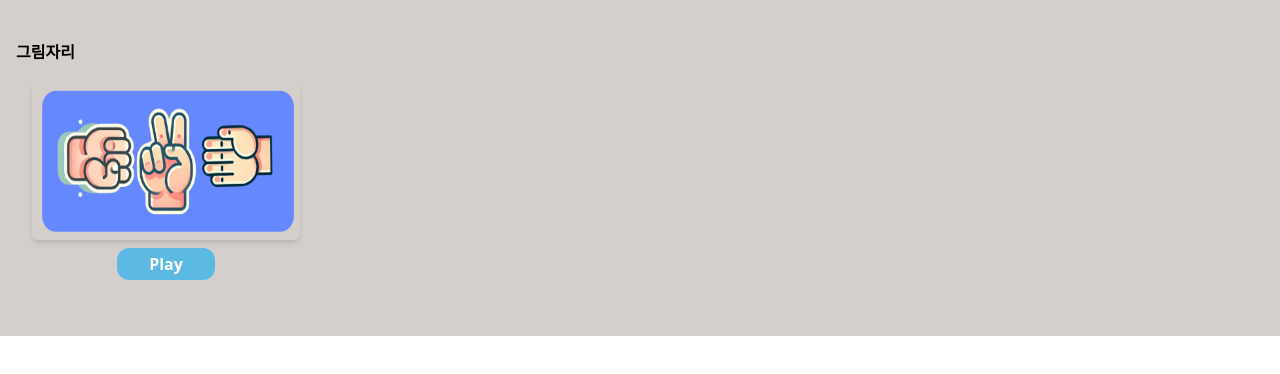
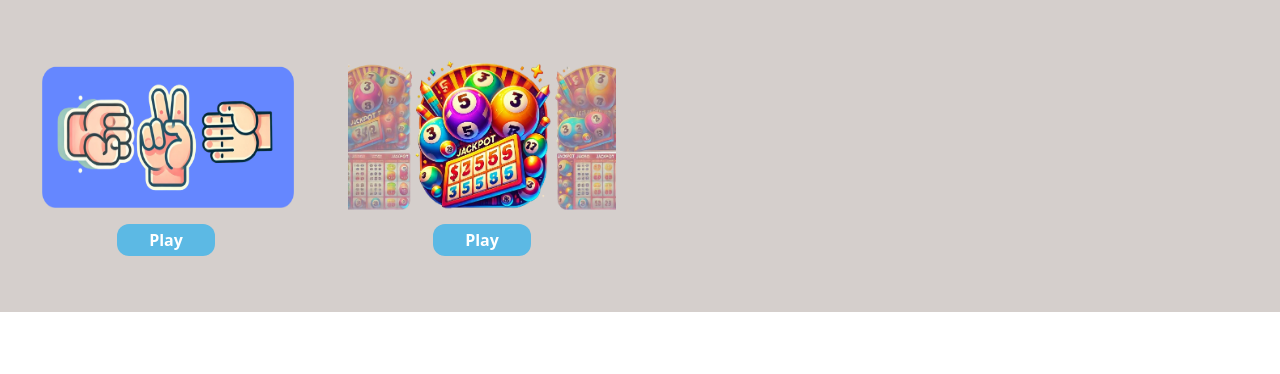
Before and after one commit to cjfal2/djp, a React (Vite) app in the folder front/: page / in a window 1280 px wide. Shown: the top 374 px of the page. Built offline with nearby package versions, Linux system fonts and the light colour scheme.

Commit message:
240723-로또페이지생성

```diff
--- a/front/src/App.tsx
+++ b/front/src/App.tsx
@@ -5,7 +5,7 @@ import RcpMain from "./rsp_game/RcpMain";
 
 export default function App() {
   return (
-    <>
+    <div className="bg-back">
       <BrowserRouter>
         <Routes>
           {/* 위에서부터 순서대로 찾아짐  */}
@@ -13,6 +13,6 @@ export default function App() {
           <Route path="/rsp" element={<RcpMain />} />
         </Routes>
       </BrowserRouter>
-    </>
+    </div>
   );
 }
--- /dev/null
+++ b/front/src/basic/gameMain.tsx
@@ -0,0 +1,12 @@
+import BackButton from "../basic/backButton";
+
+export default function LottoMain() {
+  return (
+    <div className="w-full">
+    <BackButton />
+    <div className="w-full flex justify-center items-center">
+
+    </div>
+  </div>
+  )
+}
--- a/front/src/basic/gamestartcard/gameStartCard.tsx
+++ b/front/src/basic/gamestartcard/gameStartCard.tsx
@@ -12,7 +12,7 @@ export default function gameStartCard({ game }: GameStartCardProps) {
         <img
           src={`image/thumbnail/${game}.png`}
           alt={game}
-          className="w-full h-40 object-fill rounded-md shadow-md"
+          className="w-full h-40 object-fill rounded-md"
         />
         <GameStartButton game={game} />
       </div>
--- /dev/null
+++ b/front/src/lotto_game/LottoMain.tsx
@@ -0,0 +1,12 @@
+import BackButton from "../basic/backButton";
+
+export default function LottoMain() {
+  return (
+    <div className="w-full">
+    <BackButton />
+    <div className="w-full flex justify-center items-center">
+
+    </div>
+  </div>
+  )
+}
--- a/front/src/main_page/MainPage.tsx
+++ b/front/src/main_page/MainPage.tsx
@@ -2,21 +2,20 @@
 import GameStartCard from "../basic/gamestartcard/gameStartCard";
 
 export default function MainPage() {
-  const games: [string] = ["rsp"];
+  const games: string[] = ["rsp", "lotto"];
 
   return (
-    <div className="flex flex-col w-full max-w-screen-2xl mx-auto bg-back">
-      {/* <nav>네브바</nav> */}
+    <div className="flex flex-col w-full max-w-screen-2xl mx-auto">
+      {/* <nav>네브바자리</nav> */}
       <div className="w-full mx-auto px-4 py-10 justify-center items-center font-bold">
-        <div>그림자리</div>
+        {/* <div>그림자리</div> */}
         <ul className="grid gap-4 grid-cols-1 sm:grid-cols-2 md:grid-cols-3 lg:grid-cols-4">
           {games.map((game, index) => (
             <li key={index}>
-              <GameStartCard game={game}/>
+              <GameStartCard game={game} />
             </li>
           ))}
         </ul>
-        {/* <Link to={"/rsp"}>가위바위보</Link> */}
       </div>
     </div>
   );
```
Also changed, not shown: front/public/image/thumbnail/lotto.png (added).
